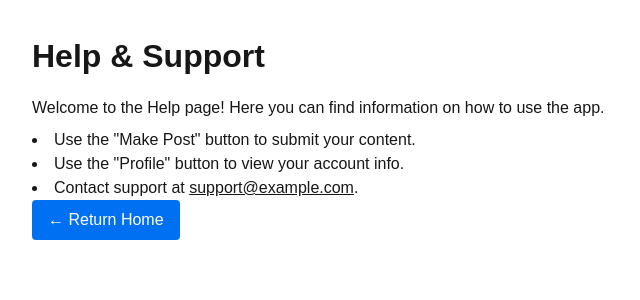
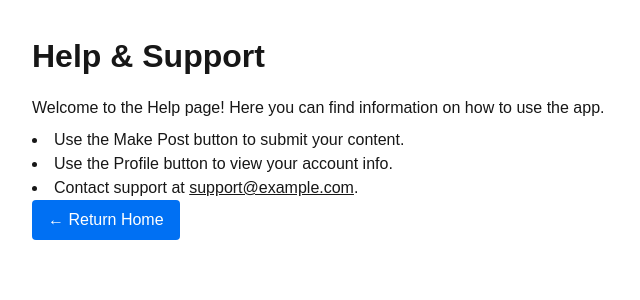
Before and after one commit to afamdia/hci_allstars.github.io, a Next.js app in the folder prototype/: page /help in a window 1280 px wide. Shown: the top 300 px of the page, without its empty margins (0-640 px from the left). Built offline with nearby package versions, Linux system fonts and the light colour scheme.

Commit message:
modified help page

```diff
--- a/prototype/src/app/help/page.tsx
+++ b/prototype/src/app/help/page.tsx
@@ -10,8 +10,8 @@ export default function HelpPage() {
         Welcome to the Help page! Here you can find information on how to use the app.
       </p>
       <ul className="list-disc list-inside">
-        <li>Use the "Make Post" button to submit your content.</li>
-        <li>Use the "Profile" button to view your account info.</li>
+        <li>Use the Make Post button to submit your content.</li>
+        <li>Use the Profile button to view your account info.</li>
         <li>Contact support at <a href="mailto:support@example.com" className="underline">support@example.com</a>.</li>
       </ul>
 
--- a/prototype/src/app/help/styles.css
+++ b/prototype/src/app/help/styles.css
@@ -1,4 +1,4 @@
-/* /app/help/help.css */
+
 .page-container {
   padding: 2rem;
   font-family: Arial, sans-serif;
```
